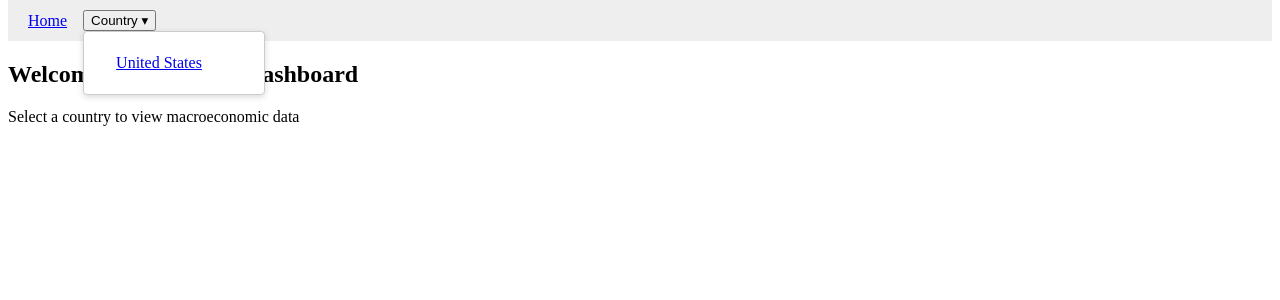
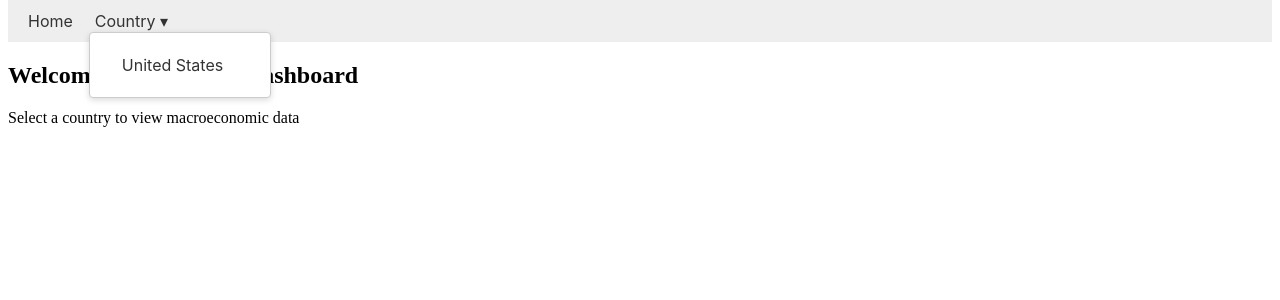
Before and after one commit to jsanford-dev/econ_dashboard, a Flask app: page / in a window 1280 px wide, after a click on "Country ▾". Shown: the part 75-375 px from the top of the page. Run offline with Flask 3, Linux system fonts and the light colour scheme.

Commit message:
Improve sub-header aesthetics

```diff
--- a/frontend/static/css/style.css
+++ b/frontend/static/css/style.css
@@ -11,6 +11,26 @@ header h1 {
     font-size: 1.8rem;
     margin: 0;
     padding: 0;
+}
+
+/* ========== Nav Button Styling ========== */
+.nav-button {
+    font-family: 'Inter', sans-serif;
+    font-size: 1rem;
+    color: #333;
+    text-decoration: none;
+    background: none;
+    border: none;
+    cursor: pointer;
+}
+
+.nav-button:visited {
+    color: #333;
+}
+
+.nav-button:hover {
+    color: #000;
+    background-color: #f2f2f2;
 }
 
 /* ========== Sub Header ========== */
@@ -70,3 +90,10 @@ body {
 .dropdown-item:hover {
     background: #f2f2f2;
 }
+
+.dropdown-menu a {
+    font-family: 'Inter', sans-serif;
+    font-size: 1rem;
+    color: #333;
+    text-decoration: none;
+}
```
